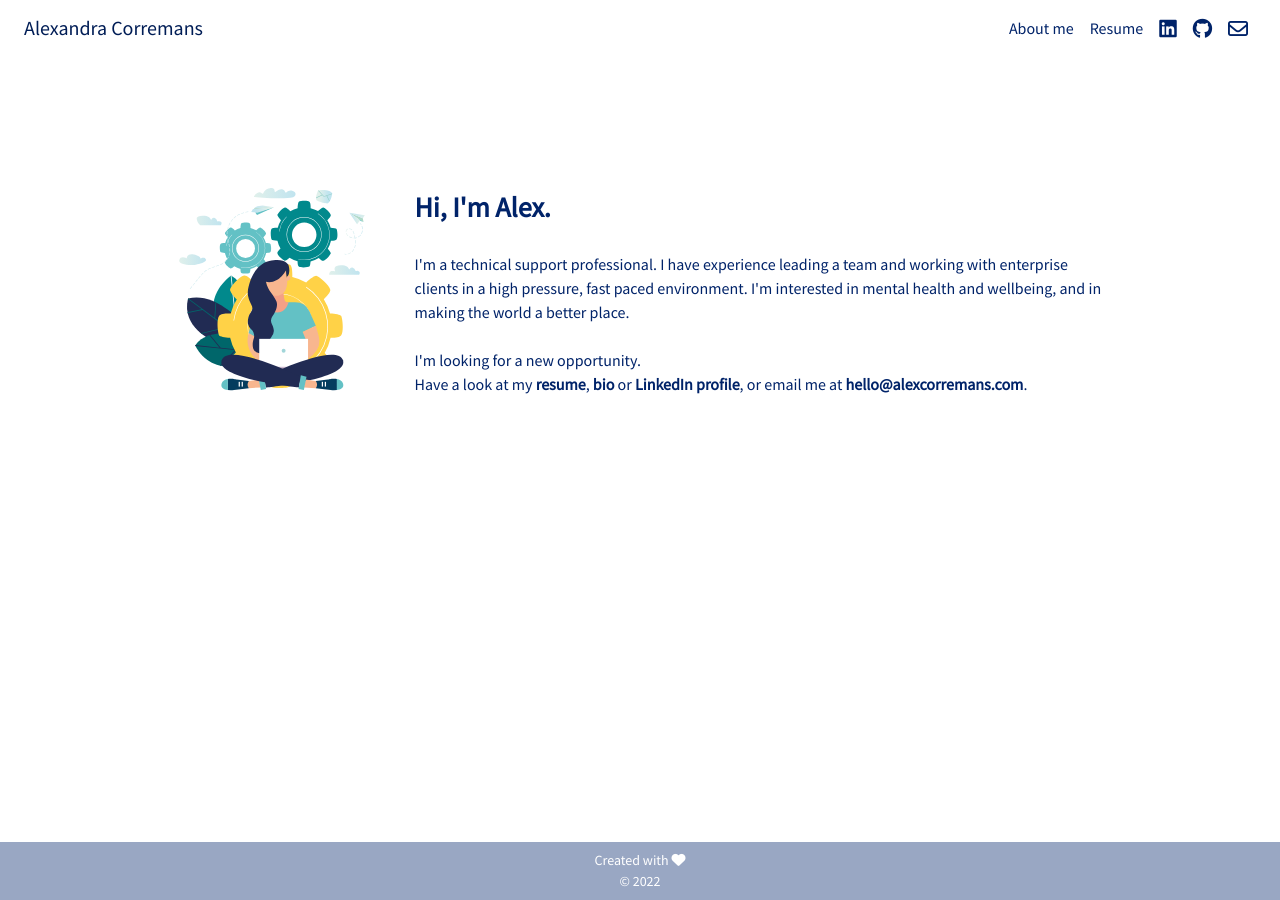
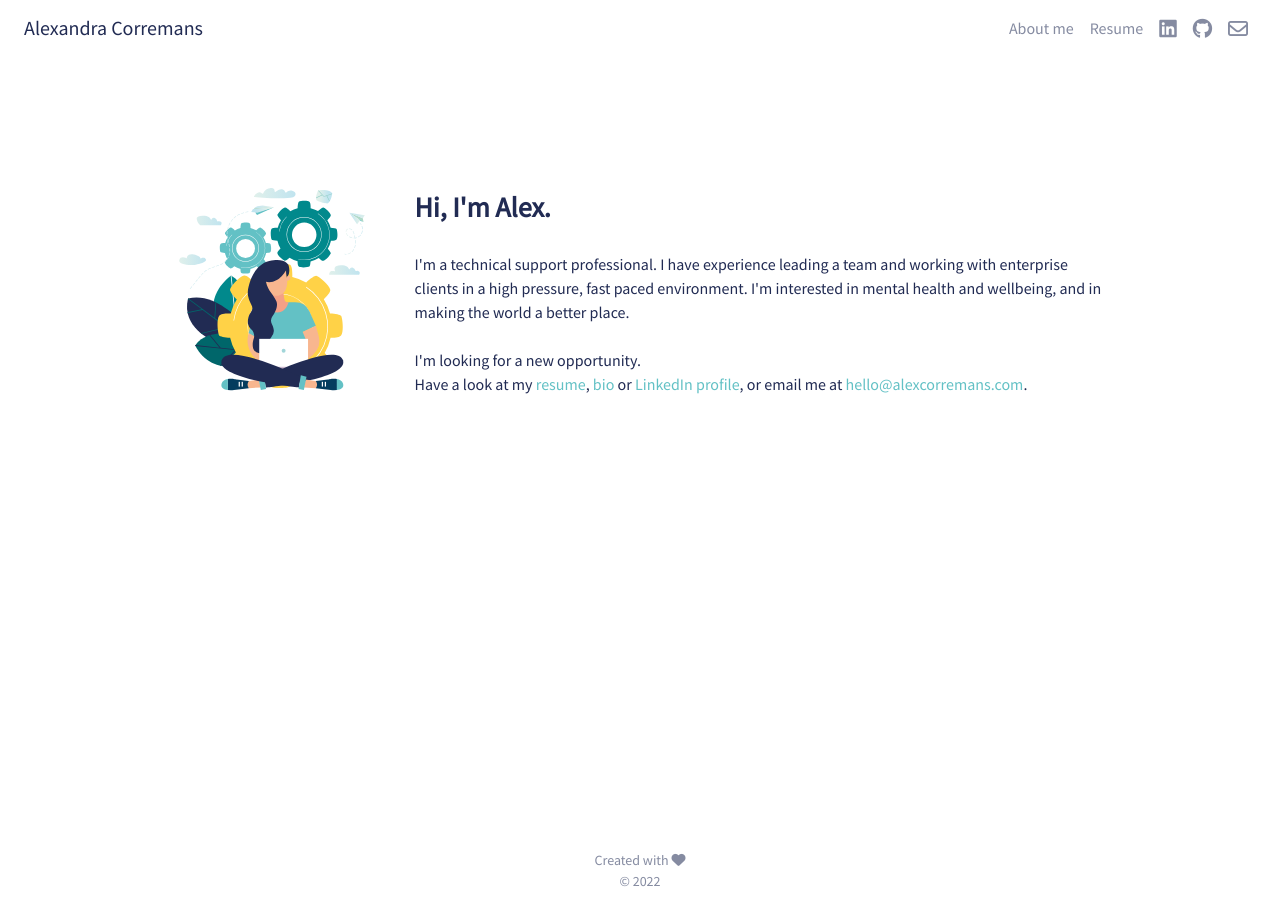
Before and after one commit to alexcorremans/alexcorremans.github.io, a Jekyll site: the page built from index.html, in a window 1280 px wide. Built offline with Jekyll 4.4.1, drawn with Linux system fonts in a browser that asks for light colours; nearby versions of some CDN libraries.

Commit message:
colors attempt 1

```diff
--- a/_layouts/default.html
+++ b/_layouts/default.html
@@ -74,9 +74,9 @@
         {{ content }}
       </div>
     </main>
-    <footer class="mt-auto">
-      <div class="container-fluid p-0 mt-2">
-        <p class="footer pt-2 pb-2 text-center mb-0"><a class="a-footer" href="https://github.com/alexcorremans/personal-website" target="_blank" rel="noopener">Created with <i class="fas fa-heart"></i></a>
+    <footer class="mt-auto container-fluid">
+      <div class="container-fluid mt-2">
+        <p class="pt-2 pb-2 mb-0 text-center p-footer"><a class="a-footer" href="https://github.com/alexcorremans/personal-website" target="_blank" rel="noopener">Created with <i class="fas fa-heart"></i></a>
           <br>&copy; 2022</p>
       </div>
     </footer>
--- a/styles.css
+++ b/styles.css
@@ -1,23 +1,23 @@
 #navbar-custom .navbar-brand {
-  color: rgba(0,29,86);
+  color: rgba(33,43,83);
   font-weight: normal;
 }
 
 #navbar-custom .navbar-brand:hover {
-  color: rgba(0,35,105,.8);
+  color: rgba(33,43,83,.7);
 }
 
 #navbar-custom .nav-link {
-  color: rgba(0,35,105);
+  color: rgba(33,43,83,.55);
   font-weight: normal;
 }
 
 #navbar-custom .nav-link:hover {
-  color: rgba(0,35,105,.8);
+  color: rgba(33,43,83,.7);
 }
 
 #navbar-custom .nav-link.active {
-  color: rgba(0,35,105);
+  color: rgba(33,43,83);
 }
 
 .home-bg, .bio-bg, .resume-bg {
@@ -134,18 +134,17 @@ p {
 }
 
 a {
-  color: rgba(0,35,105);
+  color: rgba(99,193,197);
   text-decoration: none;
-  font-weight: bold;
 }
 
 a:hover {
-  color: rgba(0,35,105,.8);
+  color: rgba(33,43,83,.7);
 }
 
 body {
   font-family: 'Source Sans Pro', sans-serif !important;
-  color: rgba(0,35,105);
+  color: rgba(33,43,83);
 }
 
 .profile-img {
@@ -169,7 +168,7 @@ body {
 }
 
 .table {
-  color: rgba(0,35,105);
+  color: rgba(33,43,83);
 }
 
 .custom-table td {
@@ -182,15 +181,23 @@ body {
 }
 
 #carousel-custom [data-bs-target] {
-  background-color: rgba(0,35,105);
+  background-color: rgba(33,43,83);
 }
 
 .footer {
   color: white;
-  background-color: rgba(0,35,105,.4);
+  background-color: rgba(33,43,83,.4);
+}
+
+.p-footer {
+  color: rgba(33,43,83,.55);
 }
 
 .a-footer {
-  color: white;
   font-weight: normal;
+  color: rgba(33,43,83,.55);
 }
+
+.a-footer:hover {
+  color: rgba(33,43,83,.7);
+}
```
